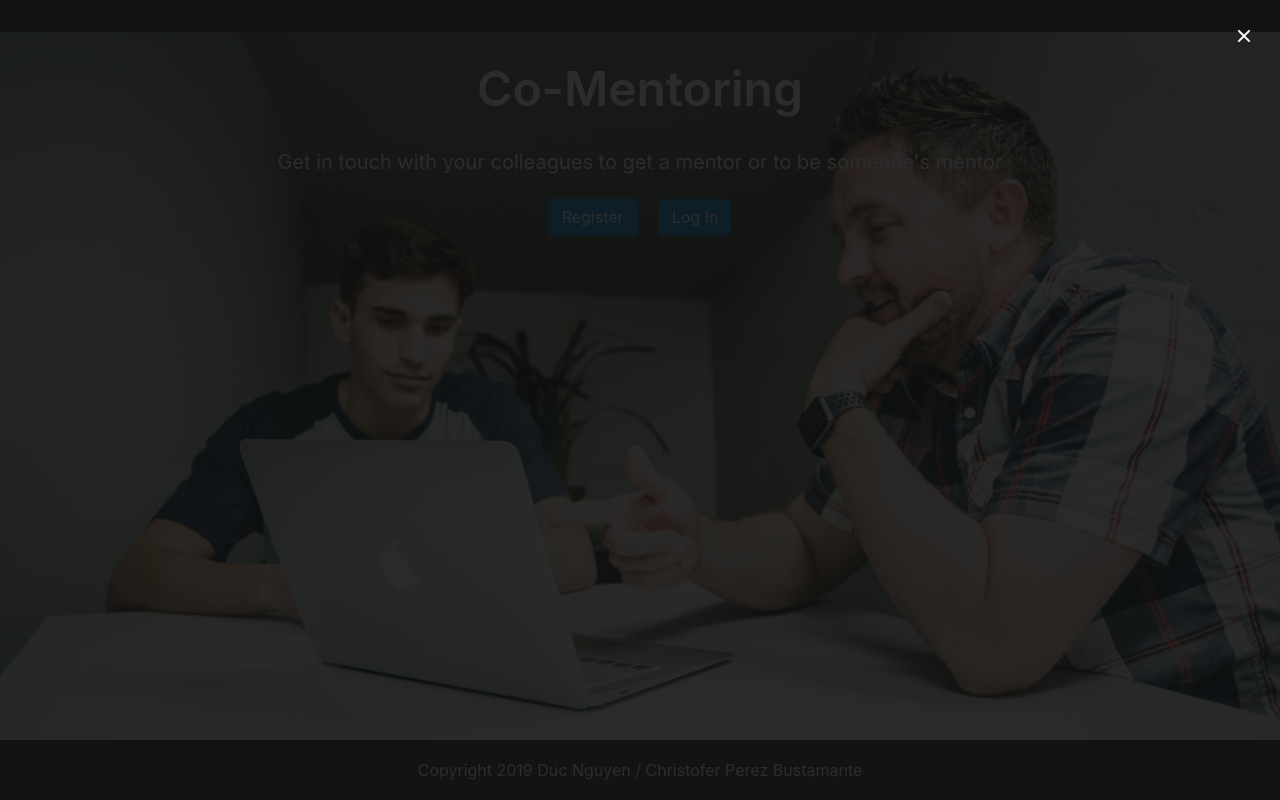
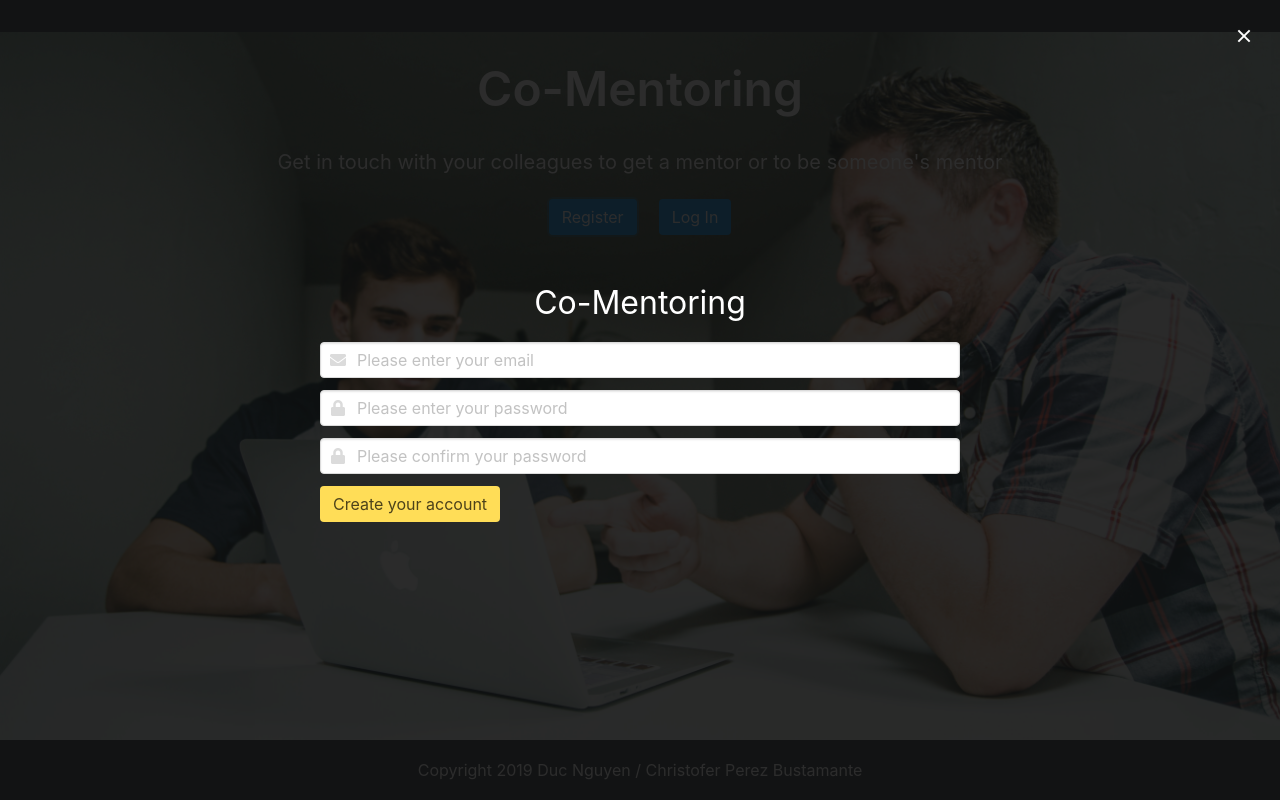
Before and after one commit to ducky92fr/Co-Mentoring-MERN-Stack, a React (Create React App) app: page / in a window 1280 px wide. Both pictures are taken after a click on the button "Register". Built offline with nearby package versions, Linux system fonts and the light colour scheme.

Commit message:
refactory done

```diff
--- a/src/actions/authActions.js
+++ b/src/actions/authActions.js
@@ -24,7 +24,6 @@ export const loginUser = (userData,history) => dispatch => {
       //localStorage
       const {token} = res.data
       localStorage.setItem("jwtToken",token)
-
       //set token to header for auth each request
       setAuthToken(token)
       //Decode token
--- a/src/actions/errorActions.js
+++ b/src/actions/errorActions.js
@@ -2,7 +2,6 @@ import {GET_ERRORS, RESET_ERRROS} from './types'
 
 // Register
 export const getErrors = (err) => {
-  console.log(err.response)
   return {
     type:GET_ERRORS,
     payload:err.response.data.errors
--- a/src/components/inputField.js
+++ b/src/components/inputField.js
@@ -1,11 +1,13 @@
 import React from "react"
 const inputField = props => {
+  console.log(props)
   return (
     <div className="field">
       {props.label ? props.label : null}
       <div className="control has-icons-left ">
       {props.children}
     </div>
+    {props.err ? <p className="help is-danger">{props.err}</p> :null}
     </div>
   )}
 export default inputField
--- a/src/pages/landingPage/button.js
+++ b/src/pages/landingPage/button.js
@@ -1,17 +1,20 @@
 import React, {useEffect} from "react";
-import Aux from "../../components/hoc/Aux"
 import Button from "../../components/sub-components/button"
 const Btn = (props) => {
   useEffect(() => {
     console.log("useEffect here in Button group")
   })
   return (
-    <Aux>
       <div className ="btn">
-      <Button btnName ="Register" styles ="button is-info " click = {() => props.click("register")}/>
-      <Button btnName ="Log In" styles ="button is-info " click = {() => props.click("login")}  />
+      <Button
+          btnName ="Register"
+          styles ="button is-info "
+          click = {() => props.click("register")}/>
+      <Button
+          btnName ="Log In"
+          styles ="button is-info "
+          click = {() => props.click("login")}  />
       </div>
-    </Aux>
   )
 }
 export default React.memo(Btn)
--- a/src/pages/landingPage/landingPage.js
+++ b/src/pages/landingPage/landingPage.js
@@ -1,6 +1,6 @@
 import React, { Component } from "react";
 import Button from "./button"
-import Modal from "../../components/modal"
+import ModalGroup from "./modal"
 import Footer from "../../components/sub-components/footer"
 import {connect} from 'react-redux'
 import {registerUser, loginUser} from '../../actions/authActions'
@@ -9,8 +9,6 @@ import "./landingPage.css"
 
 class landingPage extends Component {
     state = {
-      firstName: "",
-      lastName: "",
       email: "",
       password: "",
       password2: "",
@@ -34,8 +32,6 @@ class landingPage extends Component {
 
   modalHandler = (val) => {
       this.setState(prevState => ({
-        firstName:"",
-        lastName:"",
         password:"",
         password2:"",
         modal: !prevState.modal,
@@ -51,8 +47,6 @@ class landingPage extends Component {
   onSubmitRegister = (event) => {
     event.preventDefault();
     const data = {
-      firstName: this.state.firstName,
-      lastName: this.state.lastName,
       email: this.state.email,
       password: this.state.password,
       password2: this.state.password2
@@ -77,7 +71,7 @@ class landingPage extends Component {
     if(this.state.currentModal === "login"){submit = this.onSubmitLogin}
     if(this.state.currentModal === "register"){submit = this.onSubmitRegister}
     if(this.state.modal === true) {
-      modal =  <Modal click = {() => this.modalHandler("")} currentModal ={this.state.currentModal}  submit ={submit} errors ={this.state.errors} change={this.onChange}/>
+      modal =  <ModalGroup click = {() => this.modalHandler("")} currentModal ={this.state.currentModal}  submit ={submit} errors ={this.state.errors} change={this.onChange}/>
     }
     return (
       <React.Fragment>
--- a/src/pages/landingPage/modal.js
+++ b/src/pages/landingPage/modal.js
@@ -0,0 +1,82 @@
+import React, {useEffect} from "react";
+import Button from "../../components/sub-components/button"
+import InputField from "../../components/inputField"
+import InputItems from "../../components/sub-components/inputItems"
+import Modal from "../../components/modal"
+
+const ModalGroup = (props) => {
+const {submit,errors,click,change,currentModal} = props
+const {email,password,password2} = errors
+useEffect(()=> {
+  console.log("here inside modal")
+})
+let content;
+if(currentModal === "login") {
+content =
+    <form onSubmit ={submit}>
+    <InputField err ={email} >
+        <InputItems
+          type="email"
+          name ="email"
+          placeholder ="Please enter your email"
+          fontAwsome ="fas fa-envelope"
+          change ={change} />
+    </InputField>
+
+    <InputField err ={password} >
+        <InputItems
+          type="password"
+          name="password"
+          placeholder = "Please enter your password"
+          fontAwsome ="fas fa-lock"
+          change ={change}/>
+    </InputField>
+
+    <Button
+          btnName ="Log in"
+          styles ="button is-warning"
+          type ="submit"/>
+    </form>
+}
+if(currentModal === "register") {
+  content =(
+    <form onSubmit ={submit}>
+     <InputField err ={email} >
+        <InputItems
+          type="email"
+          name ="email"
+          placeholder ="Please enter your email"
+          fontAwsome ="fas fa-envelope"
+          err ={email}
+          change ={change} />
+      </InputField>
+
+     <InputField err ={password} >
+        <InputItems
+          type="password"
+          name ="password"
+          placeholder ="Please enter your password"
+          fontAwsome ="fas fa-lock"
+          err ={password}
+          change ={change}/>
+    </InputField >
+
+     <InputField err ={password2} >
+        <InputItems
+          type="password"
+          name ="password2"
+          placeholder ="Please confirm your password"
+          fontAwsome ="fas fa-lock"
+          err ={password2}
+          change ={change}/>
+      </InputField>
+     <Button  btnName ="Create your account" styles ="button is-warning" type ="submit" />
+     </form>
+  )}
+return (
+    <Modal titre = "Co-Mentoring" click ={click}>
+    {content}
+    </Modal>
+  )
+}
+export default ModalGroup
--- a/src/pages/user-dashboard/loggedPage.js
+++ b/src/pages/user-dashboard/loggedPage.js
@@ -19,14 +19,12 @@ class userLogin extends Component {
   }
 
 toggleNav = () => {
-  console.log('here')
   this.setState(prevState => ({toggleNav: !prevState.toggleNav}))
 }
 componentDidMount(){
-  console.log("here")
 }
 componentDidUpdate(){
-  console.log("here did update")
+
   if(!localStorage.jwtToken){
       this.props.logoutUser()
   }
--- a/src/pages/user-dashboard/navbar.js
+++ b/src/pages/user-dashboard/navbar.js
@@ -1,7 +1,7 @@
 import React,{useEffect} from "react";
 import Aux from "../../components/hoc/Aux"
 import { NavLink } from 'react-router-dom';
-import Button from '../../components/sub-components/linkBtn'
+import Button from '../../components/sub-components/button'
 
 const NavBar = (props) => {
   useEffect(()=> {
```
